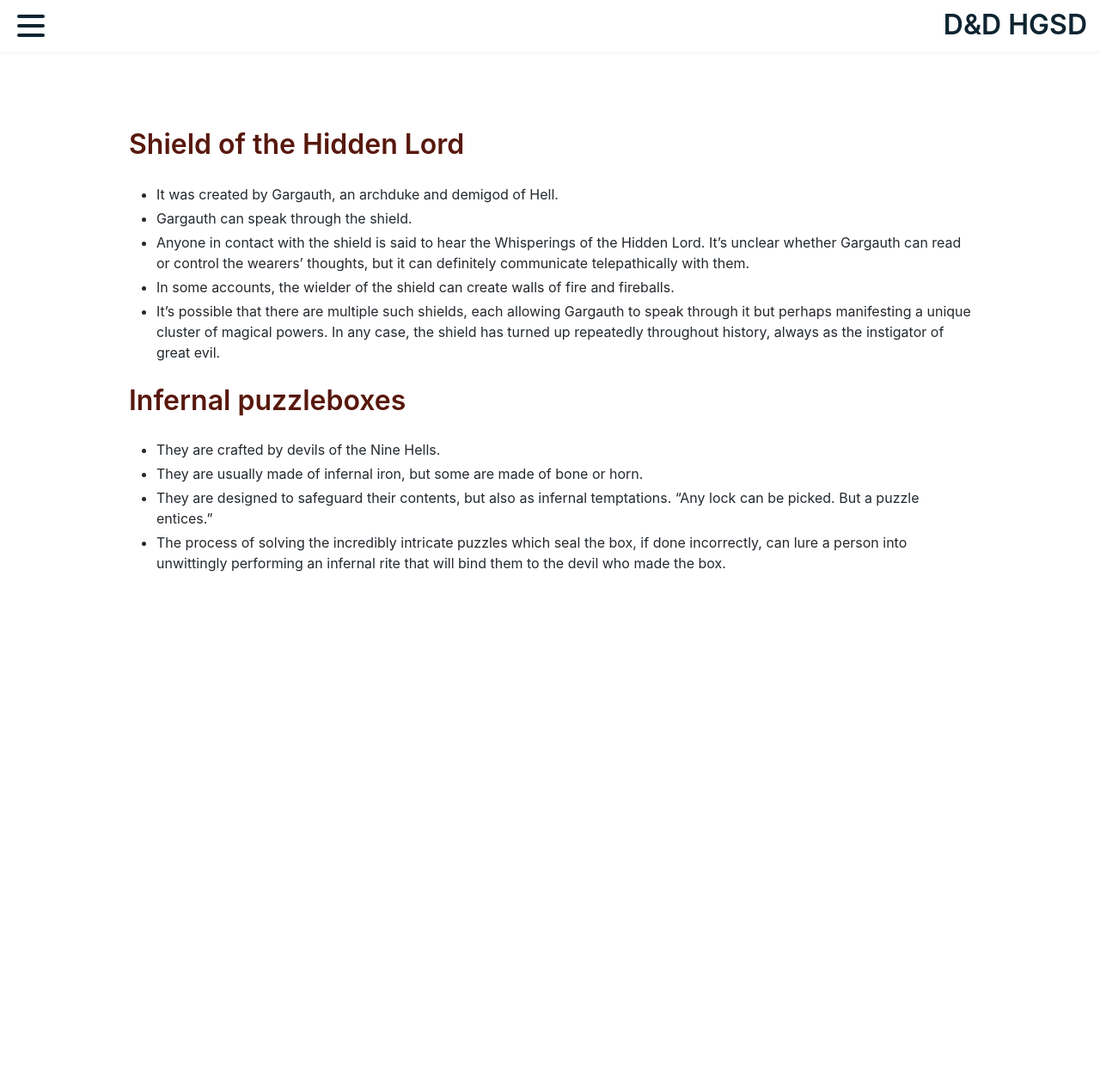
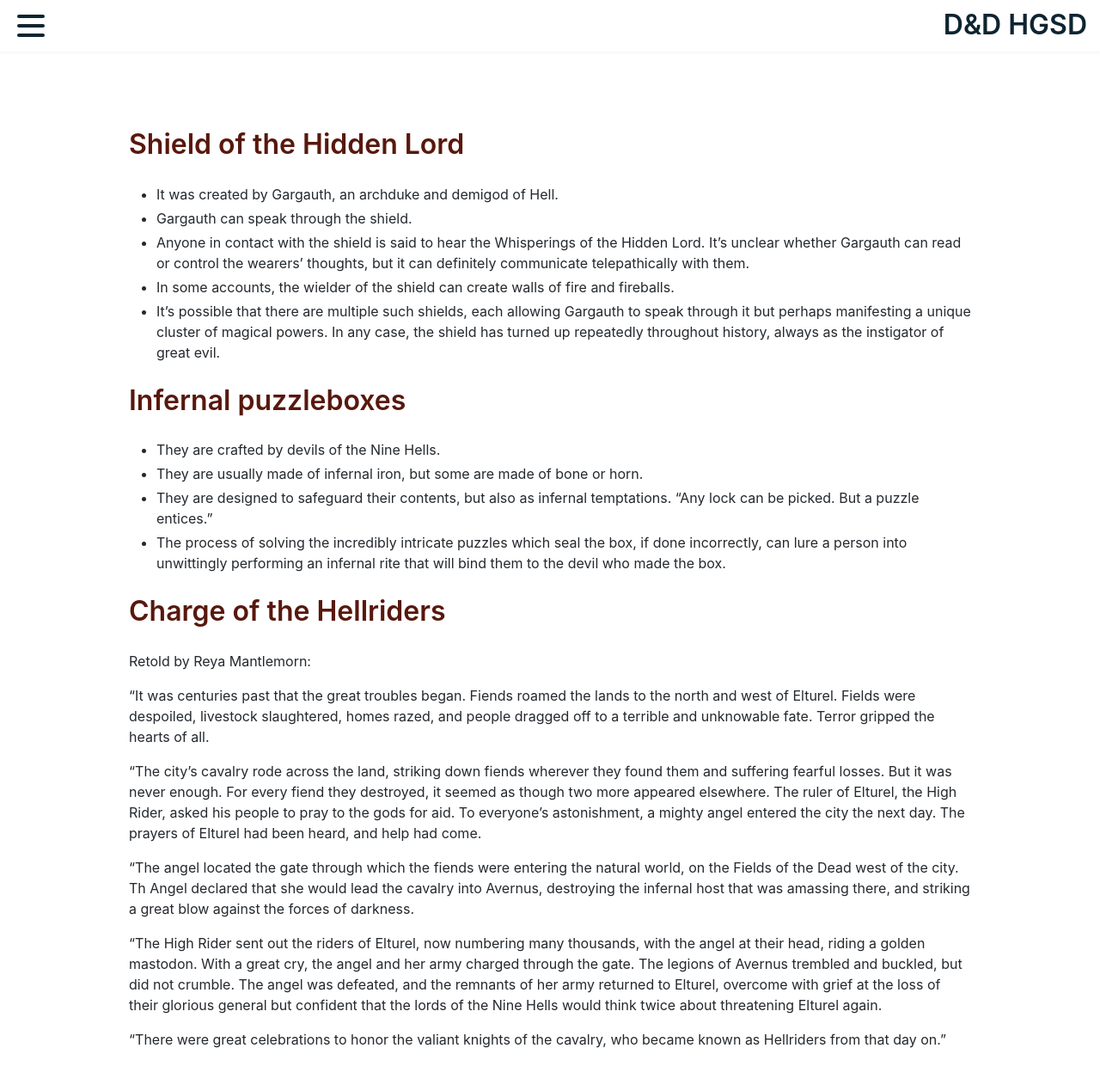
Before and after one commit to mrhelgeklausen/Legacy-of-the-Hellriders, a Jekyll site: the page built from Whathaveyoulearned.md, in a window 1280 px wide. Shown: the whole page at 86% size. Built offline with Jekyll 4.4.1, drawn with Linux system fonts in a browser that asks for light colours; our own code applies the rules of GitHub Pages for plain Markdown files; before the commit the page ends 900 px from its top, so only the background shows below that.

Commit message:
Update Whathaveyoulearned.md

```diff
--- a/Whathaveyoulearned.md
+++ b/Whathaveyoulearned.md
@@ -13,3 +13,17 @@
 - They are usually made of infernal iron, but some are made of bone or horn.
 - They are designed to safeguard their contents, but also as infernal temptations. “Any lock can be picked. But a puzzle entices.”
 - The process of solving the incredibly intricate puzzles which seal the box, if done incorrectly, can lure a person into unwittingly performing an infernal rite that will bind them to the devil who made the box.
+
+# Charge of the Hellriders
+
+Retold by Reya Mantlemorn:
+
+"It was centuries past that the great troubles began. Fiends roamed the lands to the north and west of Elturel. Fields were despoiled, livestock slaughtered, homes razed, and people dragged off to a terrible and unknowable fate. Terror gripped the hearts of all.
+
+"The city's cavalry rode across the land, striking down fiends wherever they found them and suffering fearful losses. But it was never enough. For every fiend they destroyed, it seemed as though two more appeared elsewhere. The ruler of Elturel, the High Rider, asked his people to pray to the gods for aid. To everyone's astonishment, a mighty angel entered the city the next day. The prayers of Elturel had been heard, and help had come.
+
+"The angel located the gate through which the fiends were entering the natural world, on the Fields of the Dead west of the city. Th Angel declared that she would lead the cavalry into Avernus, destroying the infernal host that was amassing there, and striking a great blow against the forces of darkness.
+
+"The High Rider sent out the riders of Elturel, now numbering many thousands, with the angel at their head, riding a golden mastodon. With a great cry, the angel and her army charged through the gate. The legions of Avernus trembled and buckled, but did not crumble. The angel was defeated, and the remnants of her army returned to Elturel, overcome with grief at the loss of their glorious general but confident that the lords of the Nine Hells would think twice about threatening Elturel again.
+
+"There were great celebrations to honor the valiant knights of the cavalry, who became known as Hellriders from that day on."
```
